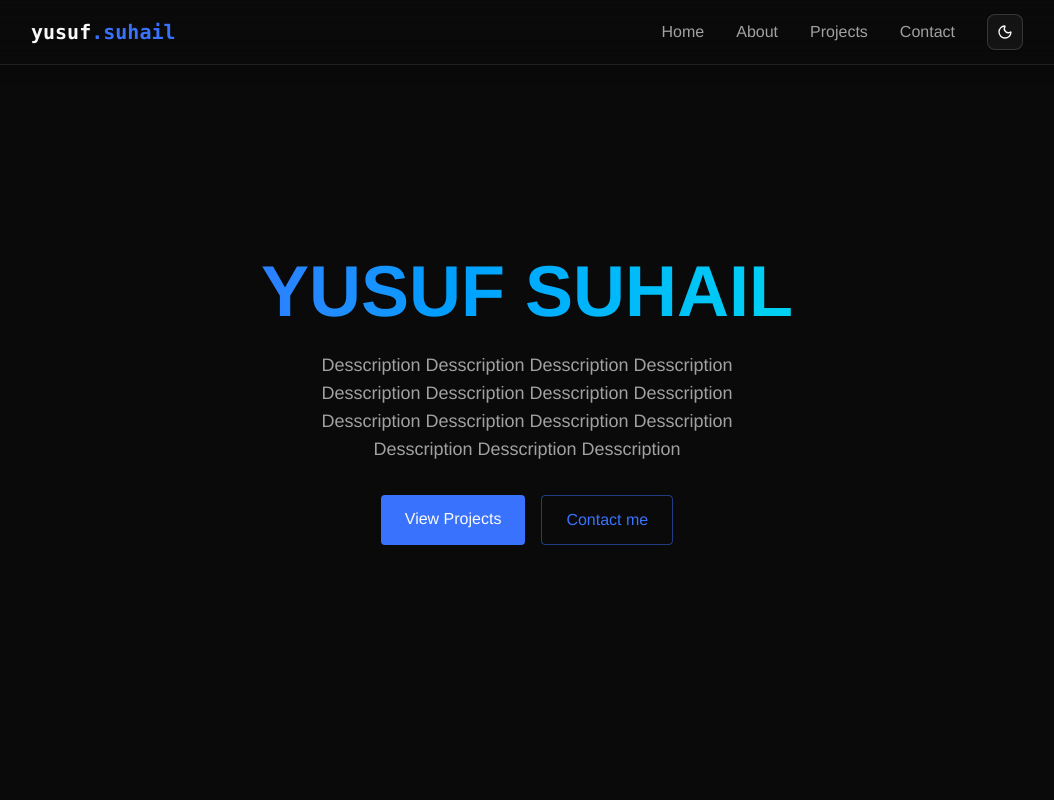
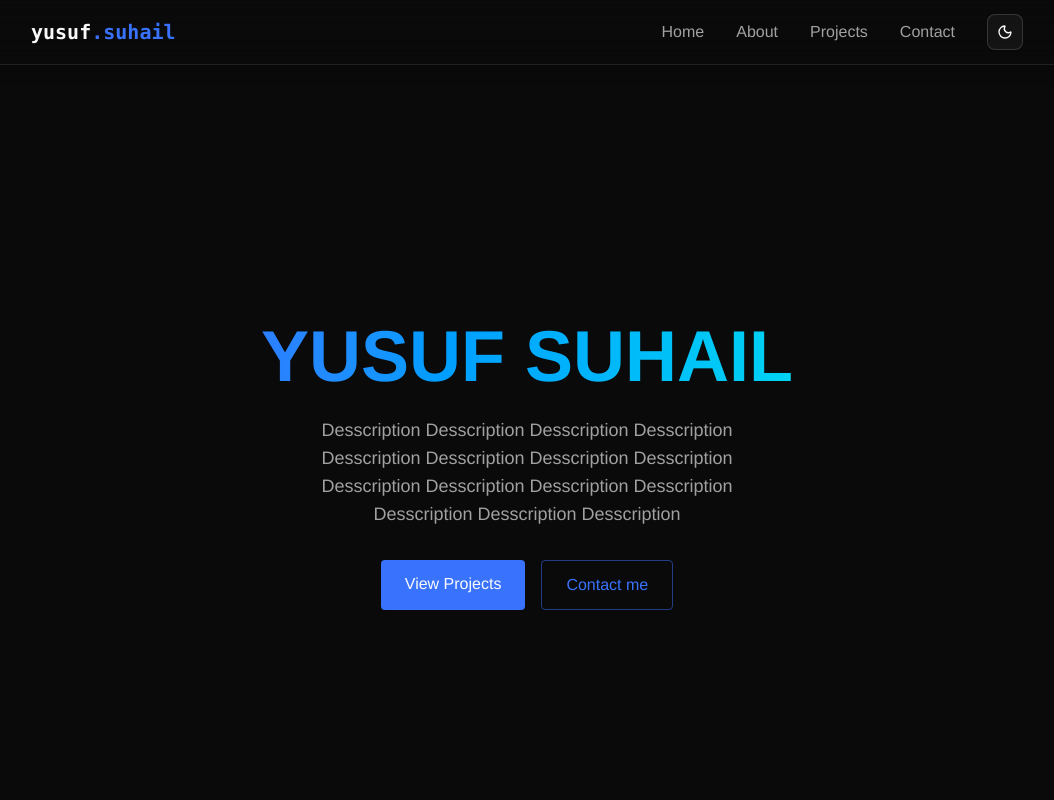
Before and after one commit to YuSuBH/YS-portfolio, a React (Vite) app: page / in a window 1280 px wide. Shown: the top 800 px of the page, without its empty margins (113-1167 px from the left). Built offline with nearby package versions, Linux system fonts and the light colour scheme.

Commit message:
fix spacing issue

```diff
--- a/src/components/MobileMenu.jsx
+++ b/src/components/MobileMenu.jsx
@@ -1,10 +1,10 @@
 export const MobileMenu = ({ menuOpen, setmenuOpen }) => {
   return (
     <div
-      className={`fixed top-0 left-0 w-full bg-[rgba(10, 10, 10, 0.95)] z-60 flex flex-col items-center justify-center transition-all duration-300 ease-in-out ${
+      className={`fixed top-0 left-0 w-screen h-screen bg-[rgba(10, 10, 10, 0.95)] z-60 flex flex-col items-center justify-center transition-all duration-300 ease-in-out ${
         menuOpen
-          ? "h-screen opacity-100 pointer-events-auto"
-          : "h-0 opacity-0 pointer-events-none"
+          ? "opacity-100 pointer-events-auto"
+          : "opacity-0 pointer-events-none"
       }`}
     >
       <button
--- a/src/components/Navbar.jsx
+++ b/src/components/Navbar.jsx
@@ -7,7 +7,7 @@ export const Navbar = ({ menuOpen, setmenuOpen }) => {
   }, [menuOpen]);
 
   return (
-    <nav className="fixed top-0 w-full z-40 bg-[rgba(10, 10, 10, 0.8)] backdrop-blur-lg border-b border-white/10 shadow-lg">
+    <nav className="w-full z-40 bg-[rgba(10, 10, 10, 0.8)] backdrop-blur-lg border-b border-white/10 shadow-lg">
       <div className="max-w-5xl mx-auto px-4">
         <div className="flex h-16 items-center justify-between">
           <a
--- a/src/index.css
+++ b/src/index.css
@@ -10,6 +10,23 @@ body {
   font-family: "Franklin Gothic Medium", "Arial Narrow", Arial, sans-serif;
   background-color: black;
   color: white;
+  overflow-x: hidden;
+  width: 100%;
+  min-height: 100vh;
+}
+
+* {
+  box-sizing: border-box;
+}
+
+/* Prevent layout shift by ensuring consistent viewport */
+html {
+  scrollbar-gutter: stable both-edges;
+}
+
+body {
+  width: 100vw;
+  max-width: 100%;
 }
 
 @layer utilities {
@@ -169,3 +186,16 @@ body {
     @apply bg-background text-foreground;
   }
 }
+
+/* Additional layout fixes */
+#root {
+  width: 100%;
+  min-height: 100vh;
+  overflow-x: hidden;
+}
+
+/* Ensure all containers take full width */
+.min-h-screen {
+  width: 100%;
+  max-width: 100vw;
+}
```
